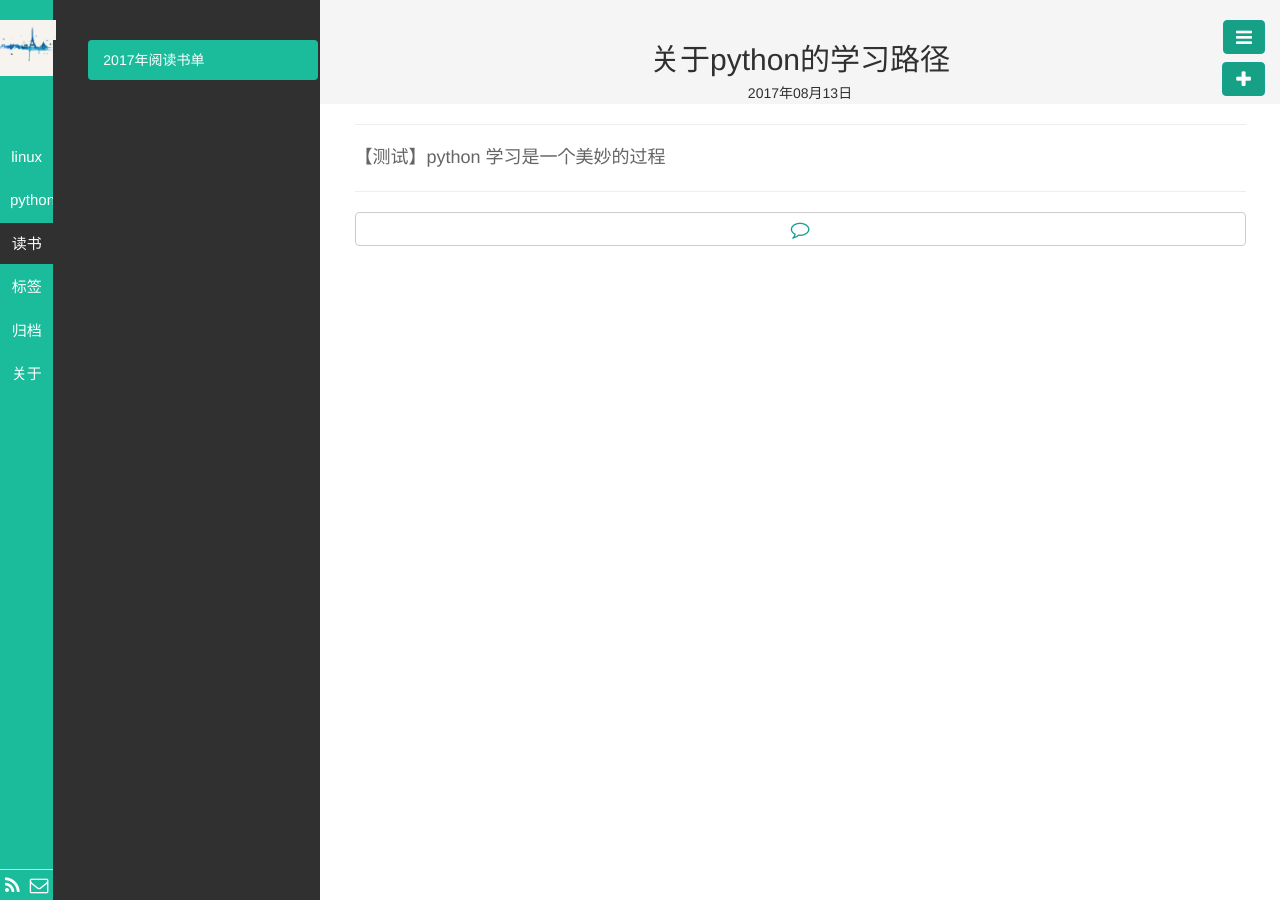
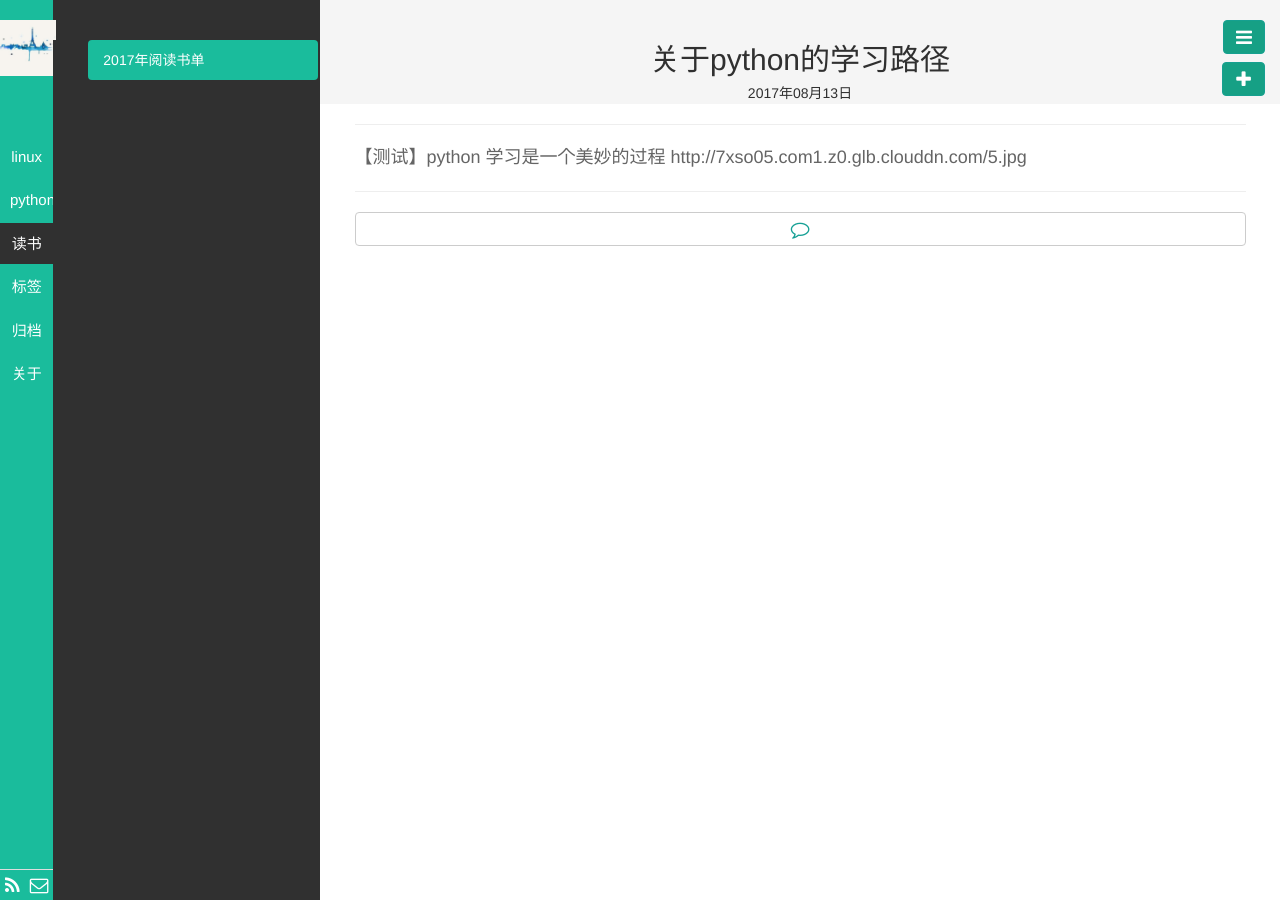
Before and after one commit to Longhaier/longhaier.github.io, a Jekyll site: the page built from _posts/python/2017-08-13-python test.md, in a window 1280 px wide. Built offline with Jekyll 4.4.1, drawn with Linux system fonts in a browser that asks for light colours; part of the change alters nothing that is shown.

Commit message:
Update 2017-08-13-python test.md

```diff
--- a/_posts/python/2017-08-13-python test.md
+++ b/_posts/python/2017-08-13-python test.md
@@ -8,3 +8,4 @@ description:
 ---
 
 【测试】python 学习是一个美妙的过程
+http://7xso05.com1.z0.glb.clouddn.com/5.jpg
```
